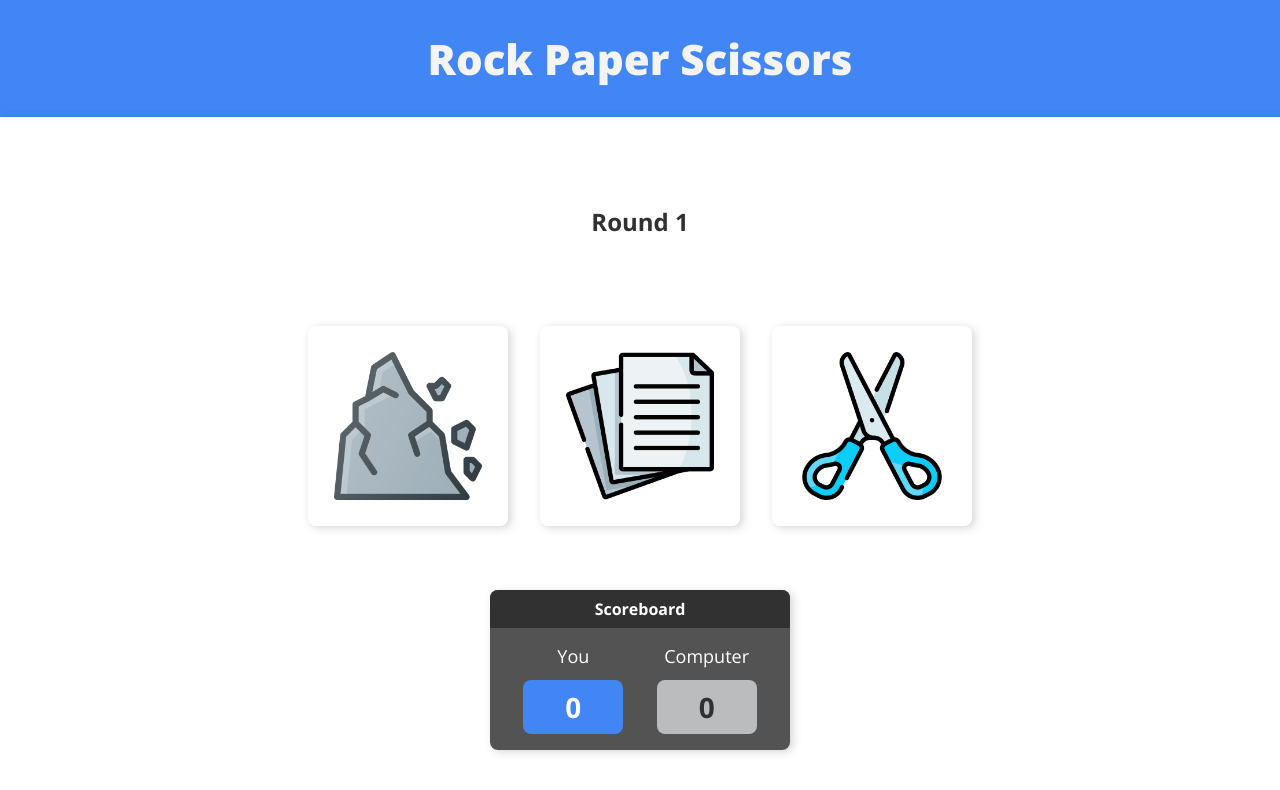
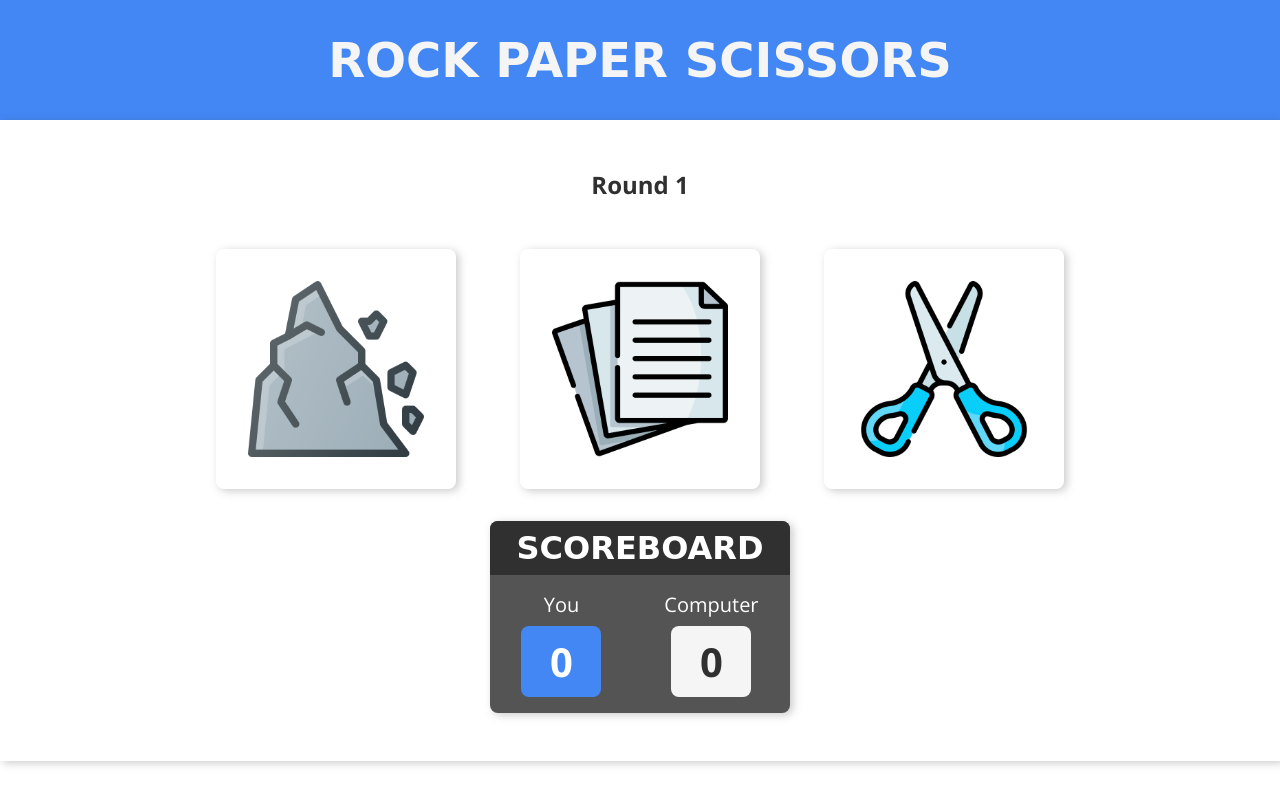
Before and after one commit to bmilcs/odin-rock-paper-scissors, a plain HTML site: page index.html in a window 1280 px wide. Shown: the top 790 px of the page. Drawn offline with nearby package versions, Linux system fonts and the light colour scheme; a web font is replaced by a local one.

Commit message:
Add variables and style improvements to style.css

```diff
--- a/style.css
+++ b/style.css
@@ -1,151 +1,171 @@
-@import url("https://fonts.googleapis.com/css2?family=Open+Sans:wght@300;400;700;800&display=swap");
+@import url("https://fonts.googleapis.com/css2?family=Boogaloo&family=Open+Sans:wght@400;700&display=swap");
+
+:root {
+  --ff-primary: "Open Sans", sans-serif;
+  --ff-accent: "Boogaloo", cursive;
+  --clr-neutral-100: hsl(0, 0%, 100%);
+  --clr-neutral-200: #f5f5f5;
+  --clr-neutral-800: hsl(0, 0%, 33%);
+  --clr-neutral-900: hsl(0, 0%, 19%);
+  --clr-neutral-850: hsla(0, 0%, 19%, 25%);
+  --clr-blue: hsl(217, 89%, 61%);
+  --spacing: 1rem;
+}
 
 * {
   box-sizing: border-box;
-  color: #313131;
-  font-family: "Open Sans", sans-serif;
-  margin: 0px;
-  padding: 0px;
-  /* border: 1px solid silver; */
+  color: var(--clr-neutral-900);
+  font-family: var(--ff-primary);
+  margin: 0;
+  padding: 0;
+  /* border: 0.1rem solid silver; */
 }
 
 body {
   text-align: center;
-  background-color: #f4f4f4;
+  background-color: var(--clr-neutral-100);
 }
 
 .titleBar {
-  display; flex;
-  padding: 30px 0px;
-  background-color: #4285f4;
-  color: #f4f4f4;
-  font-weight: 900;
-  font-size: 42px;
+  font-family: var(--ff-accent);
+  font-weight: bold;
+  text-transform: uppercase;
+  padding: 2rem;
+  background-color: var(--clr-blue);
+  color: var(--clr-neutral-200);
+  font-size: clamp(2rem, 3rem, 4rem);
 }
 
 .gameContainer {
-  background-color: white;
-  display: flex;
-  flex-direction: column;
-  justify-content: center;
-  gap: 64px;
-  padding: 64px;
+  background-color: var(--clr-neutral-100);
+  padding: 2rem;
 }
 
 .buttonContainer {
-  max-width: 800px;
-  border-radius: 8px;
-  gap: 32px;
-  margin: 0px auto;
+  border-radius: 0.5rem;
+  gap: max(0.5rem, 5vw);
+  margin: 2rem auto;
   display: flex;
   justify-content: center;
   flex-wrap: wrap;
 }
 
 button {
-  padding: 16px;
-  width: 200px;
-  border-radius: 8px;
+  padding: 1rem;
+  width: min(15rem, 35vw);
+  border-radius: 0.5rem;
   display: flex;
-  border: 0px;
-  background-color: white;
+  border: 0;
+  background-color: var(--clr-neutral-100);
   flex-wrap: wrap;
 }
 
 button > img {
   width: 100%;
-  padding: 10px;
+  padding: 1rem;
 }
 
 .notSelected {
-    opacity:0.1;
-    filter:alpha(opacity=40); /* For IE8 and earlier */
+  opacity: 0.1;
+  filter: alpha(opacity=40); /* For IE8 and earlier */
 }
 
 .gameResult {
   margin: auto;
-  padding: 24px;
-  max-width: 800px;
-  font-size: 24px;
+  padding: 1rem;
+  font-size: 1.5rem;
   font-weight: bold;
-  }
+}
+
+.bottomContainer {
+  /* background-color: var(--clr-blue); */
+  border-radius: 0.5rem;
+  display: flex;
+  flex-wrap: wrap;
+  max-width: 44rem;
+  margin: 2rem auto;
+  padding: 0 2rem;
+  gap: 2rem;
+}
 
 .scoreBoard {
-  margin: auto;
-  background-color: #535353;
-  width: 300px;
+  margin-inline: auto;
+  background-color: var(--clr-neutral-800);
   display: flex;
+  flex-wrap: wrap;
+  max-width: 18.75rem;
   flex-direction: column;
-  align-items: space-between;
-  justify-content: space-evenly;
+  margin: 1rem auto;
 }
 
 .scoreBoardTitle {
-  border-radius: 8px 8px 0px 0px;
-  background-color: #313131;
+  background-color: var(--clr-neutral-900);
+  color: var(--clr-neutral-100);
+  font-family: var(--ff-accent);
+  font-size: 2rem;
+  text-transform: uppercase;
   font-weight: bold;
-  padding: 8px 0px;
+  border-radius: 0.5rem 0.5rem 0 0;
+  padding: 0.5rem;
   margin: 0;
-  color: white;
 }
 
 .scoresContainer {
   display: flex;
-  justify-content: space-evenly;
-  margin: 16px 8px;
+  flex-wrap: wrap;
 }
 
 .scoreContainer {
-  font-size: 18px;
-  color: white;
-  margin: 0px 8px;
+  font-size: 1.25rem;
+  color: var(--clr-neutral-100);
+  padding: 1rem;
   display: flex;
   flex-direction: column;
-  justify-content: space-evenly;
+  gap: 0.5rem;
   align-items: center;
+  margin-inline: auto;
 }
 
 .score {
-  font-size: 28px;
+  font-size: 2.5rem;
   font-weight: bold;
-  padding: 8px;
-  align-items: center;
-  margin-top: 12px;
-  color: white;
-  width: 100px;
+  padding: 0.5rem;
+  color: var(--clr-neutral-100);
+  width: 5rem;
 }
 
 .playerContainer {
-  background-color: #4285f4;
+  background-color: var(--clr-blue);
 }
 
 .computerContainer {
-  background-color: #BABCBE;
-  color: #313131;
+  background-color: var(--clr-neutral-200);
+  color: var(--clr-neutral-900);
 }
 
-.bottomContainer {
-  background-color: white;
-  max-width: 600px;
-  margin: 40px auto;
+.directionContainer {
+  flex: 1;
+  background-color: var(--clr-neutral-100);
+  margin: 1rem auto;
   display: flex;
-  flex-wrap: wrap-reverse;
   justify-content: center;
   align-items: center;
 }
 
 .instructions {
-  padding: 24px;
-  display: flex;
-  flex-direction: column;
-  gap: 8px;
+  padding: 2rem;
   text-align: left;
+  min-width: 32ch;
+}
+
+.gameResultContainer {
+  background-color: var(--clr-neutral-200);
 }
 
 .dropShadow {
-  filter: drop-shadow(3px 2px 4px #31313133);
+  filter: drop-shadow(3px 2px 4px var(--clr-neutral-850));
 }
 
 .rounded {
-  border-radius: 8px;
+  border-radius: 0.5rem;
 }
```
